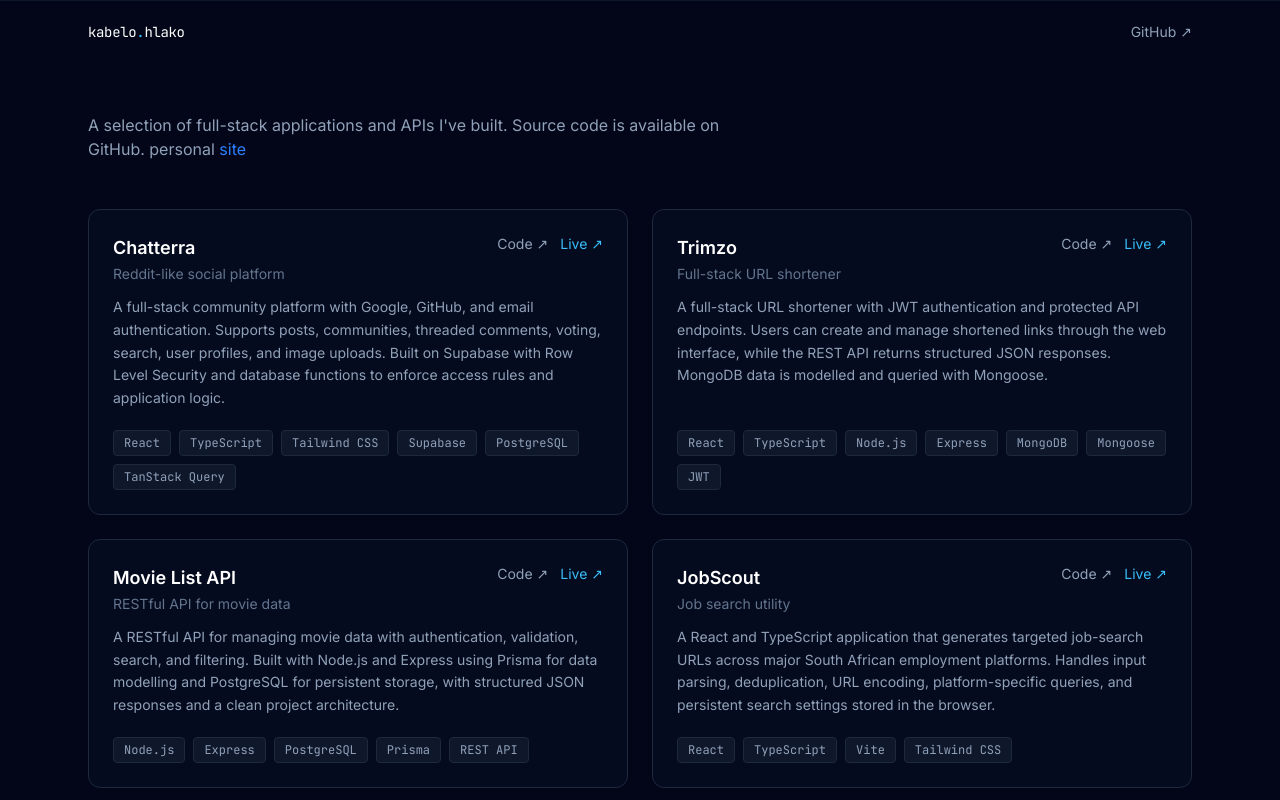
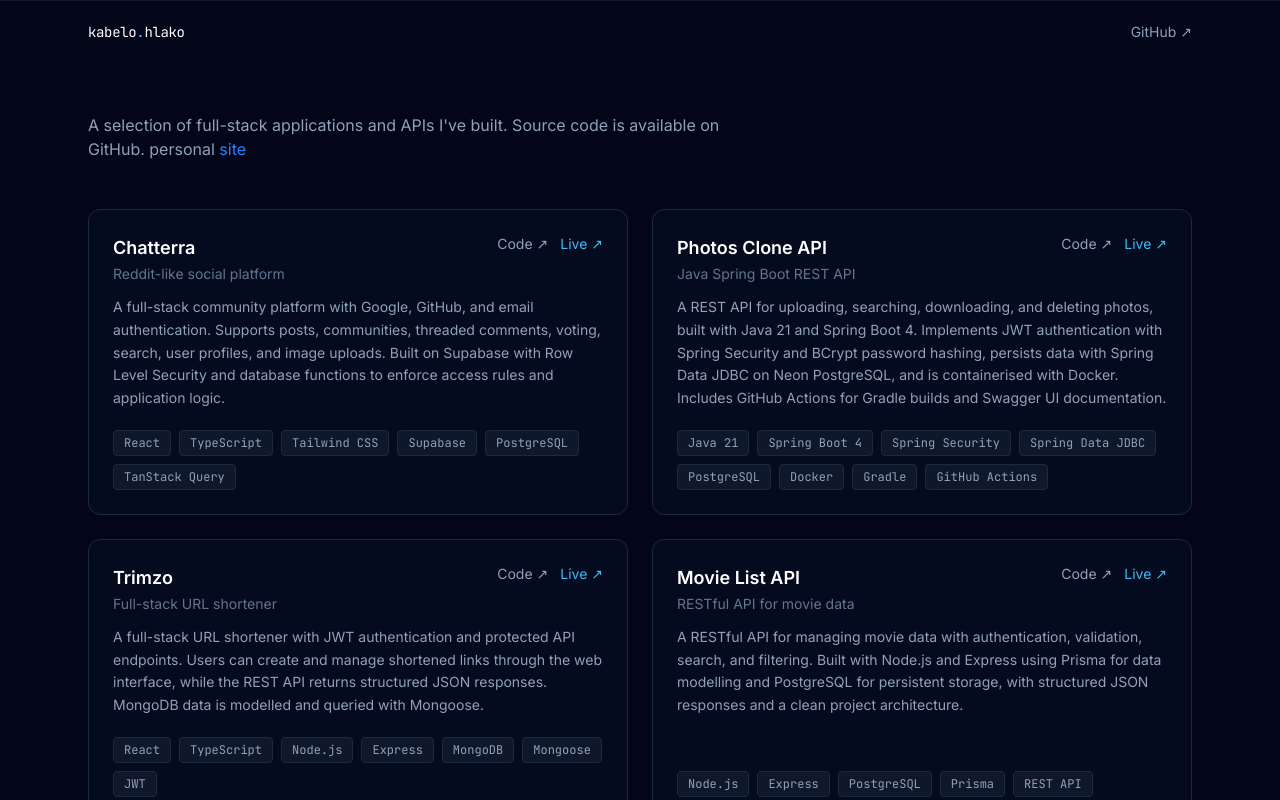
Before and after one commit to hlakokabelo/projects, a React (Vite) app: page / in a window 1280 px wide. Shown: the top 800 px of the page. Built offline with nearby package versions, Linux system fonts and the light colour scheme.

Commit message:
Update projects.ts

```diff
--- a/src/data/projects.ts
+++ b/src/data/projects.ts
@@ -24,6 +24,25 @@ export const projects: Project[] = [
     ],
     source: "https://github.com/hlakokabelo/Chatterra-social-media-app",
     live: "https://chatterra.vercel.app",
+    featured: true,
+  },
+  {
+    name: "Photos Clone API",
+    tagline: "Java Spring Boot REST API",
+    description:
+      "A REST API for uploading, searching, downloading, and deleting photos, built with Java 21 and Spring Boot 4. Implements JWT authentication with Spring Security and BCrypt password hashing, persists data with Spring Data JDBC on Neon PostgreSQL, and is containerised with Docker. Includes GitHub Actions for Gradle builds and Swagger UI documentation.",
+    stack: [
+      "Java 21",
+      "Spring Boot 4",
+      "Spring Security",
+      "Spring Data JDBC",
+      "PostgreSQL",
+      "Docker",
+      "Gradle",
+      "GitHub Actions",
+    ],
+    source: "https://github.com/hlakokabelo/photos-clone-api",
+    live: "https://photos-clone-api.onrender.com/api",
     featured: true,
   },
   {
```
